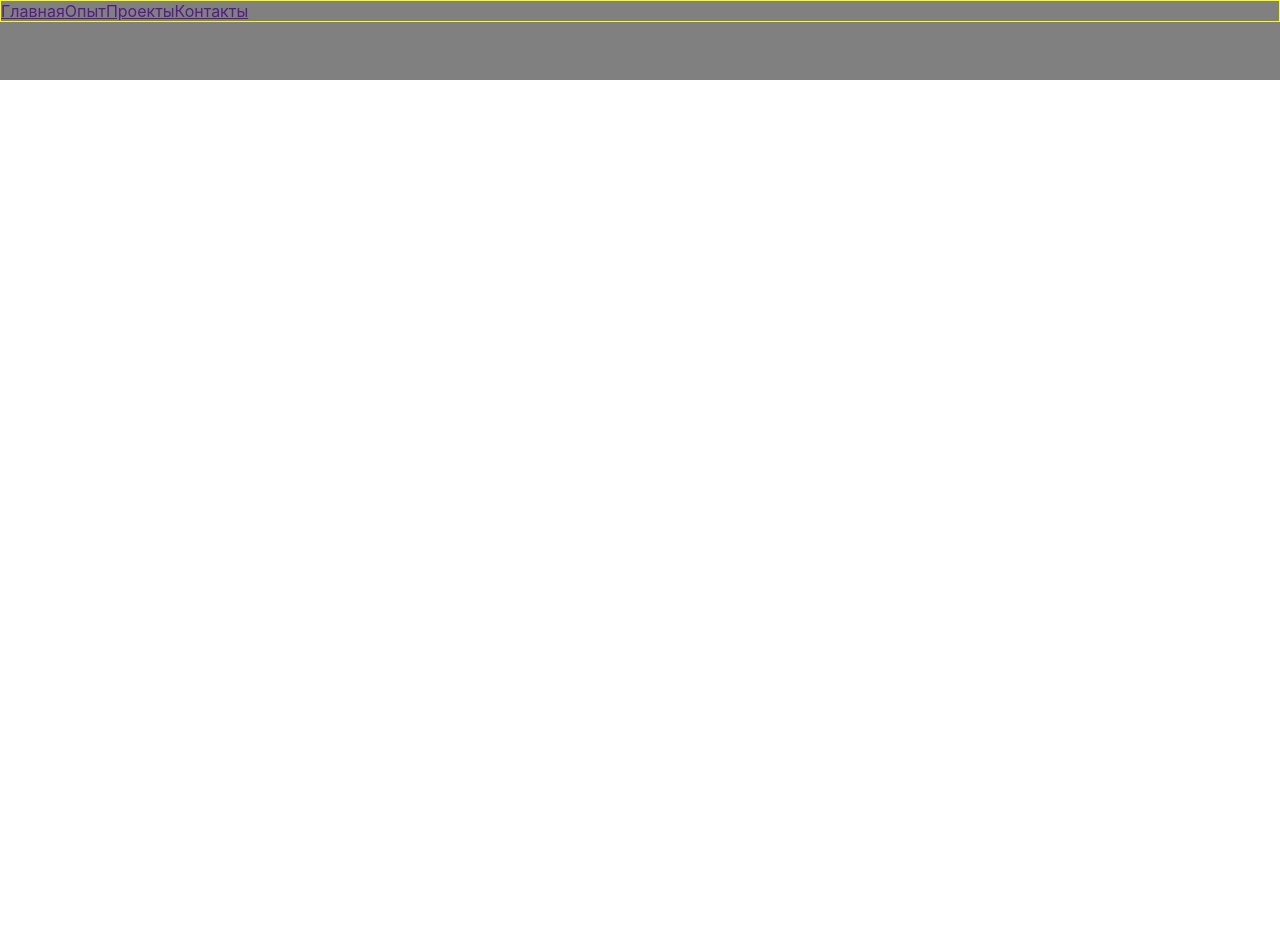
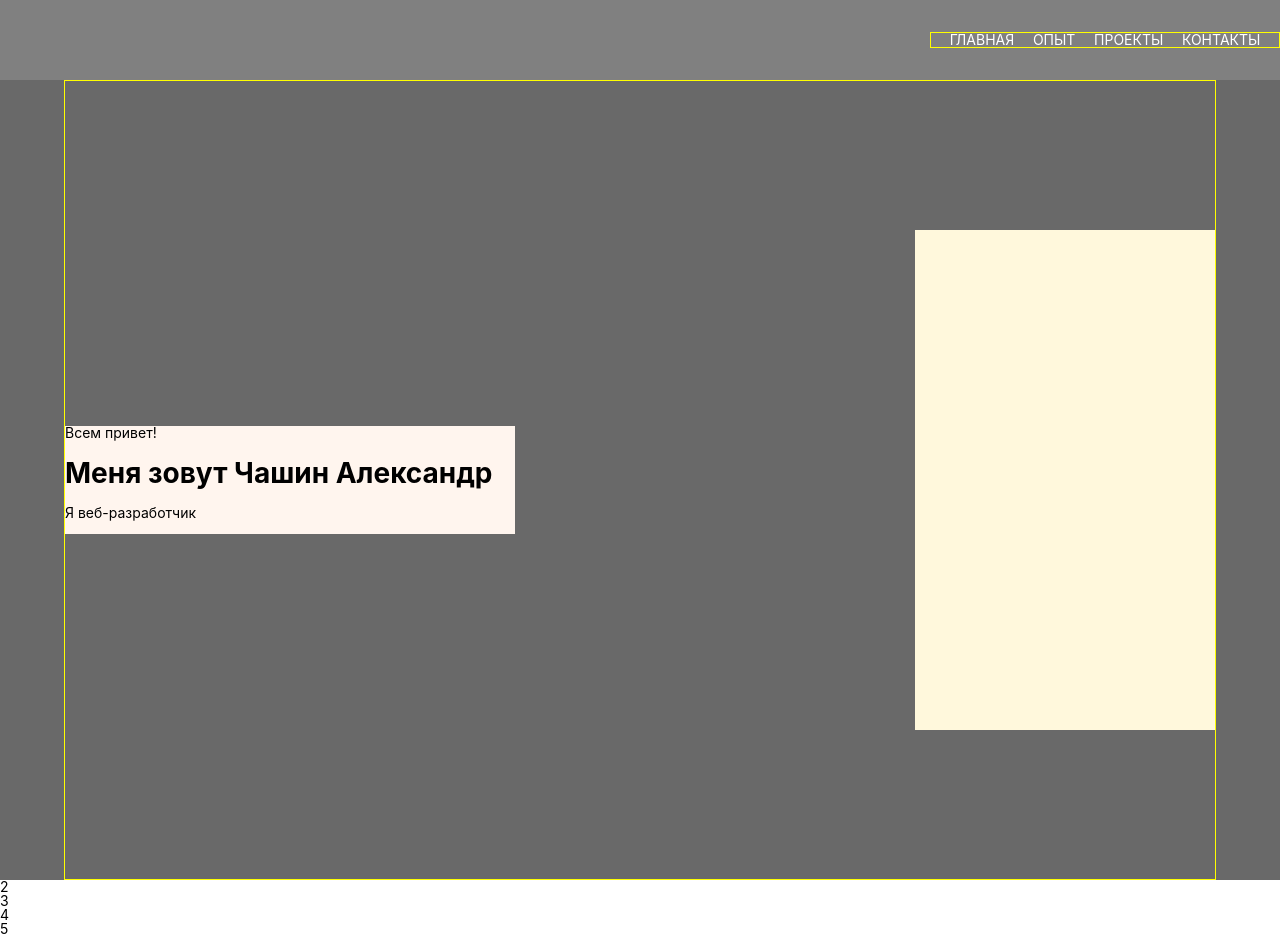
Before and after one commit to Crash2022/MyPortfolioApp, a React (Create React App) app: page / in a window 1280 px wide. Before the commit the page ends 800 px from the top, so only its background shows below. Built offline with nearby package versions, Linux system fonts and the light colour scheme.

Commit message:
block 1 done

```diff
--- a/src/App.css
+++ b/src/App.css
@@ -36,3 +36,36 @@
 /*    transform: rotate(360deg);*/
 /*  }*/
 /*}*/
+
+/*Обнуление*/
+
+*,*:before,*:after{
+    -moz-box-sizing: border-box;
+    -webkit-box-sizing: border-box;
+    box-sizing: border-box;
+}
+:focus,:active{outline: none;}
+a:focus,a:active{outline: none;}
+
+nav,footer,header,aside{display: block;}
+
+html,body{
+    height: 100%;
+    width: 100%;
+    font-size: 100%;
+    line-height: 1;
+    font-size: 14px;
+    -ms-text-size-adjust: 100%;
+    -moz-text-size-adjust: 100%;
+    -webkit-text-size-adjust: 100%;
+}
+input,button,textarea{font-family:inherit;}
+
+input::-ms-clear{display: none;}
+button{cursor: pointer;}
+button::-moz-focus-inner {padding:0;border:0;}
+
+ul li{list-style: none;}
+img{vertical-align: top;}
+
+/*h1,h2,h3,h4,h5,h6{font-size:inherit;font-weight: 400;}*/
--- a/src/App.tsx
+++ b/src/App.tsx
@@ -1,11 +1,13 @@
 import React from 'react'
 import './App.css'
 import {Header} from "./components/Header/Header"
+import {Main} from "./components/Main/Main";
 
 export const App = () => {
     return (
         <div className="App">
             <Header/>
+            <Main/>
         </div>
     );
 }
--- /dev/null
+++ b/src/common/styles/Container.module.css
@@ -0,0 +1,10 @@
+.container {
+    border: 1px solid yellow;
+    height: 100%;
+    width: 90%;
+    margin: 0 auto;
+
+    display: flex;
+    justify-content: space-between;
+    align-items: center;
+}
--- a/src/components/Header/Header.module.css
+++ b/src/components/Header/Header.module.css
@@ -1,4 +1,7 @@
 .header {
     height: 80px;
     background-color: gray;
+    display: flex;
+    align-items: center;
+    justify-content: flex-end;
 }
--- a/src/components/Header/NavMenu.module.css
+++ b/src/components/Header/NavMenu.module.css
@@ -1,3 +1,11 @@
 .navMenu {
     border: 1px solid yellow;
+    width: 350px;
+    display: flex;
+    justify-content: space-evenly;
 }
+
+.navMenu > a {
+    color: white;
+    text-decoration: none;
+}
--- a/src/components/Header/NavMenu.tsx
+++ b/src/components/Header/NavMenu.tsx
@@ -4,10 +4,10 @@ import style from './NavMenu.module.css'
 export const NavMenu = () => {
     return (
         <div className={style.navMenu}>
-            <a href="">Главная</a>
-            <a href="">Опыт</a>
-            <a href="">Проекты</a>
-            <a href="">Контакты</a>
+            <a href="">ГЛАВНАЯ</a>
+            <a href="">ОПЫТ</a>
+            <a href="">ПРОЕКТЫ</a>
+            <a href="">КОНТАКТЫ</a>
         </div>
     );
 }
--- /dev/null
+++ b/src/components/Main/Main.module.css
@@ -0,0 +1,34 @@
+.mainBlock {
+    height: 100vh;
+    background-color: dimgray;
+}
+
+/*.container {
+    border: 1px solid yellow;
+    height: 100%;
+    width: 90%;
+    margin: 0 auto;
+
+    display: flex;
+    justify-content: space-between;
+    align-items: center;
+}*/
+
+/*.mainBlock1 {
+    border: 1px solid;
+    display: flex;
+    justify-content: space-around;
+    align-items: center;
+}*/
+.mainBlock1_text {
+   background-color: seashell;
+    width: 450px;
+}
+.mainBlock1_photo {
+    background-color: cornsilk;
+    width: 300px;
+    height: 500px;
+}
+.mainBlock1_photo img {
+    height: 500px;
+}
--- /dev/null
+++ b/src/components/Main/Main.tsx
@@ -0,0 +1,15 @@
+import React from 'react'
+import style from '../Main/Main.module.css'
+import {MainBlock1} from "./MainBlock1";
+
+export const Main = () => {
+    return (
+        <div className={style.mainBlock}>
+            <MainBlock1/>
+            <div>2</div>
+            <div>3</div>
+            <div>4</div>
+            <div>5</div>
+        </div>
+    );
+}
--- /dev/null
+++ b/src/components/Main/MainBlock1.tsx
@@ -0,0 +1,21 @@
+import React from 'react'
+import style from '../Main/Main.module.css'
+import commonStyle from '../../common/styles/Container.module.css'
+import myPhotoMain from '../../assets/images/myPhotoMain.jpg'
+
+export const MainBlock1 = () => {
+    return (
+        <div className={commonStyle.container}>
+           {/* <div className={style.mainBlock1}>*/}
+                <div className={style.mainBlock1_text}>
+                    <span>Всем привет!</span>
+                    <h1>Меня зовут Чашин Александр</h1>
+                    <p>Я веб-разработчик</p>
+                </div>
+                <div className={style.mainBlock1_photo}>
+                    {/*<img src={myPhotoMain} alt="my photo"/>*/}
+                </div>
+           {/* </div>*/}
+        </div>
+    );
+}
```
Also changed, not shown: src/assets/images/myPhotoMain.jpg (added).
